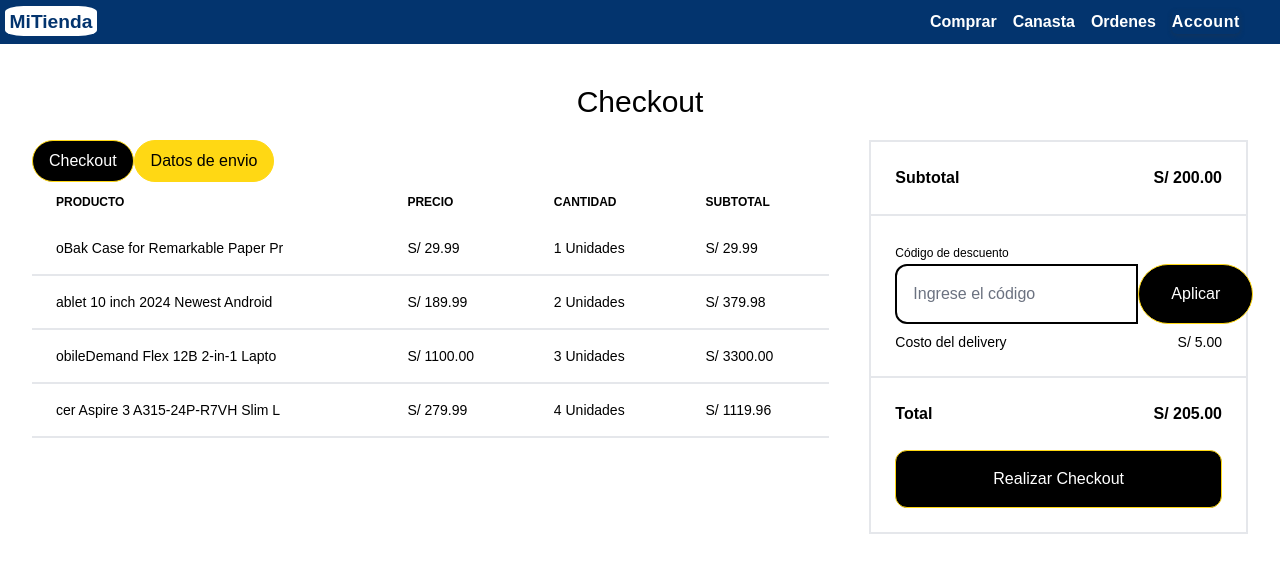
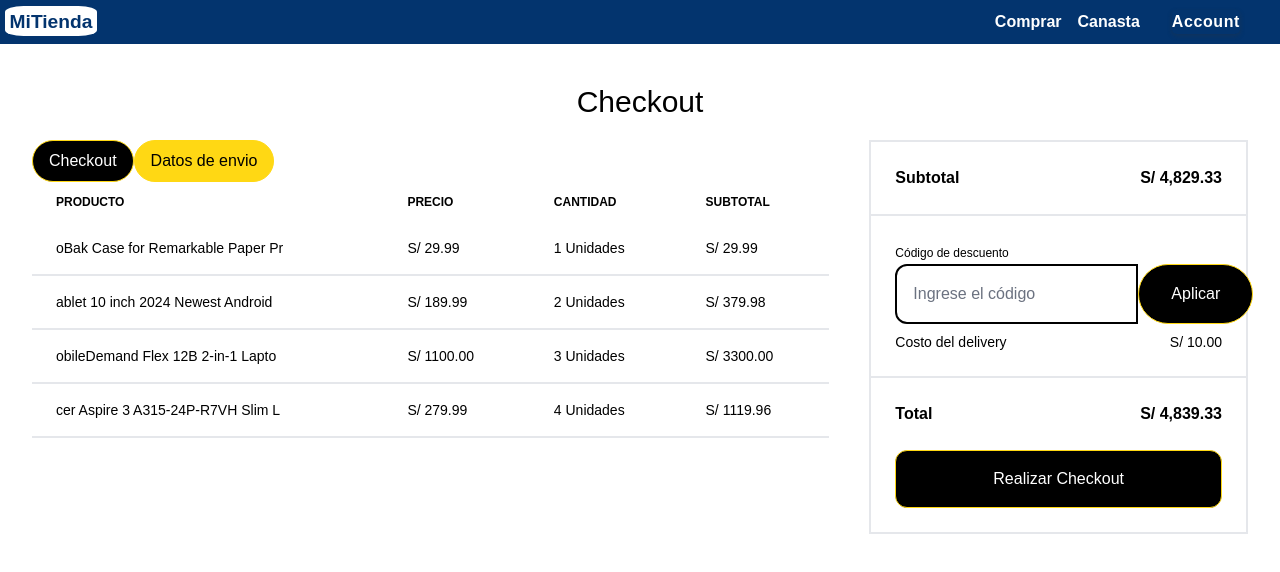
Before and after one commit to Efuentesr/miTienda, a React (Vite) app: page /checkout in a window 1280 px wide. Shown: the top 572 px of the page. Built offline with nearby package versions, Linux system fonts and the light colour scheme.

Commit message:
2025-01-26 v7

```diff
--- a/src/components/CheckoutPage.jsx
+++ b/src/components/CheckoutPage.jsx
@@ -40,7 +40,7 @@ const CheckoutPage = () => {
         <div className="col-span-1 border-2">
           <div className="flex justify-between p-6 font-bold border-b-2">
             <span>Subtotal</span>
-            <span>S/ 200.00</span>
+            <span>S/ 4,829.33</span>
           </div>
           <div className="p-6 border-b-2">
             <span className="text-xs">Código de descuento</span>
@@ -52,12 +52,12 @@ const CheckoutPage = () => {
             </div>
             <div className="flex justify-between text-sm">
               <span>Costo del delivery</span>
-              <span>S/ 5.00</span>
+              <span>S/ 10.00</span>
             </div>
           </div>
           <div className="flex justify-between p-6 font-bold">
             <span>Total</span>
-            <span>S/ 205.00</span>
+            <span>S/ 4,839.33</span>
           </div>
           <div className="px-6 mb-6">
             <button className="w-full p-4 text-white bg-black rounded-xl">
--- a/src/components/Nav.jsx
+++ b/src/components/Nav.jsx
@@ -57,7 +57,8 @@ const Nav = () => {
                             <Link className="nav-link" to="/Cart">Canasta</Link>
                         </li>
                         <li className="nav-item">
-                            <Link className="nav-link" to="/orders">Ordenes</Link>
+                            {/* <Link className="nav-link" to="/orders">Ordenes</Link> */}
+                            {userEmail && <Link className="nav-link" to="/orders">Ordenes</Link>}
                         </li>
                         {/* <li className="nav-item">
                             <Link to="/login" className="nav-link">Login</Link>
```
